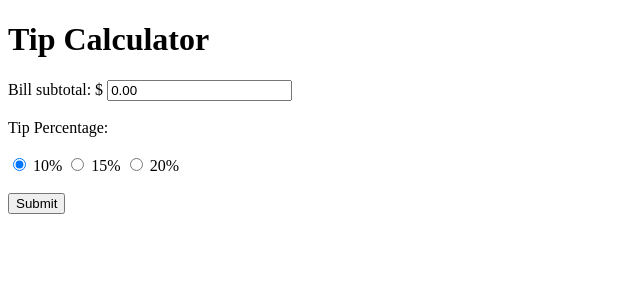
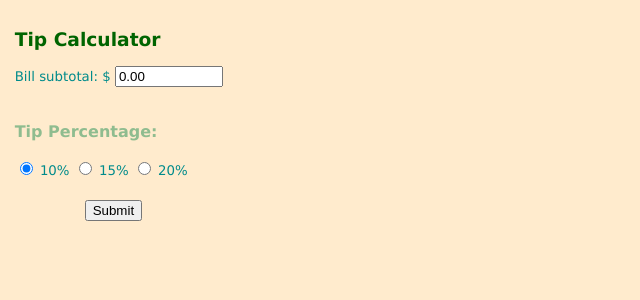
Before and after one commit to TheJshen/CodepathWebSecurityPrework, a PHP site: page / in a window 1280 px wide. Shown: the top 300 px of the page, without its empty margins (0-640 px from the left). Run offline with PHP 8.4, Linux system fonts and the light colour scheme.

Commit message:
Finished base application

```diff
--- a/index.php
+++ b/index.php
@@ -3,6 +3,47 @@
 <head>
     <style>
     .error {color: #FF0000;}
+    input[type="text"] {
+        width: 100px;
+    }
+    input[type="submit"] {
+        margin-left: 70px;
+    }
+    body {
+        font-size: 10pt;
+        font-family: Verdana, Geneva, Arial, Helvetica, sans-serif;
+        color: DarkCyan;
+        background-color: BlanchedAlmond;
+        line-height: 14pt;
+        padding-left: 5pt;
+        padding-right: 5pt;
+        padding-top: 5pt;
+    }
+
+    h1 {
+        font: 14pt Verdana, Geneva, Arial, Helvetica, sans-serif;
+        color: DarkGreen;
+        font-weight: bold;
+        line-height: 20pt;
+    }
+
+    h2 {
+        font: 12pt Verdana, Geneva, Arial, Helvetica, sans-serif;
+        color: DarkSeaGreen;
+        font-weight: bold;
+        line-height: 20pt;
+    }
+
+    p {
+        font-size: 11pt;
+        font-family: Verdana, Geneva, Arial, Helvetica, sans-serif;
+        color: Maroon;
+        background-color: BlanchedAlmond;
+        line-height: 14pt;
+        padding-left: 30pt;
+        padding-right: 10pt;
+    }
+
     </style>
     <meta charset="UTF-8">
     <title>Tip Calculator</title>
@@ -16,7 +57,7 @@
 
     if(isset($_POST['submit'])) {
         if(!validateSubtotal($_POST['subtotal'])) {
-            $subtotalError = "Enter Valid Subtotal(positive)";
+            $subtotalError = "Enter Valid Subtotal (positive)";
         }
     }
     ?>
@@ -28,8 +69,7 @@
             >
         <span class="error"> <?php echo $subtotalError;?> </span>
         <br><br>
-        Tip Percentage:
-        <br><br>
+        <h2>Tip Percentage:</h2>
         <?php
         for ( $i = 10; $i <= 20; $i += 5) {
         ?>
@@ -51,8 +91,11 @@
             $tip = $subtotalVal * ($selectedRadio)*(0.01);
             $tipFormat = number_format($tip, 2, ".", ",");
             $subtotalFormat = number_format($subtotalVal, 2, ".", ",");
+            echo "<h1> Calculations</h1>";
+            echo "<p>";
             echo "Tip:     $", $tipFormat, "<br>";
             echo "Total:  $", $tipFormat + $subtotalFormat, "<br>";
+            echo "</p>";
         }
     }
     ?>
```
